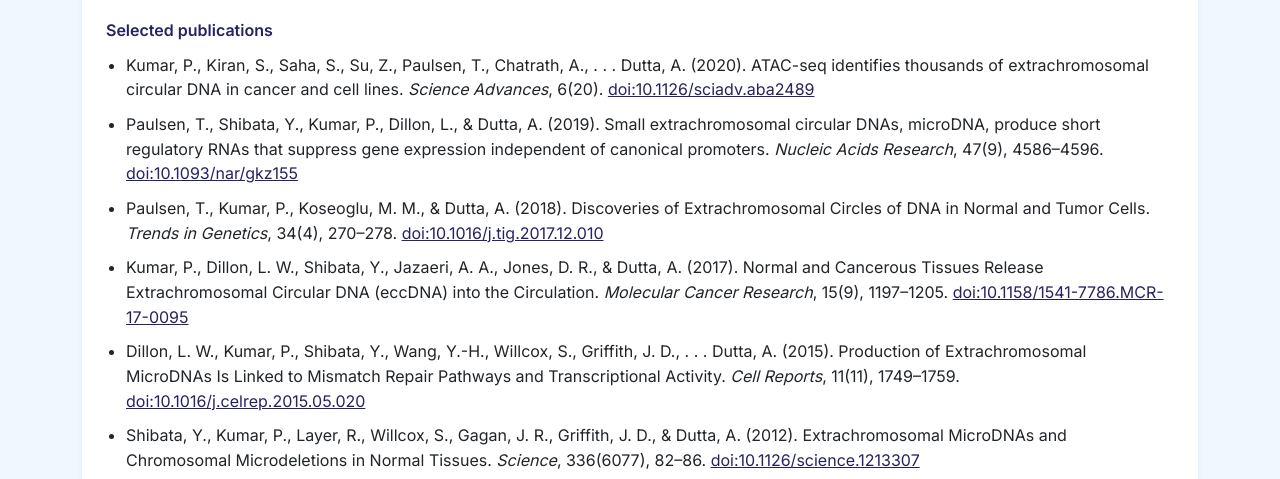
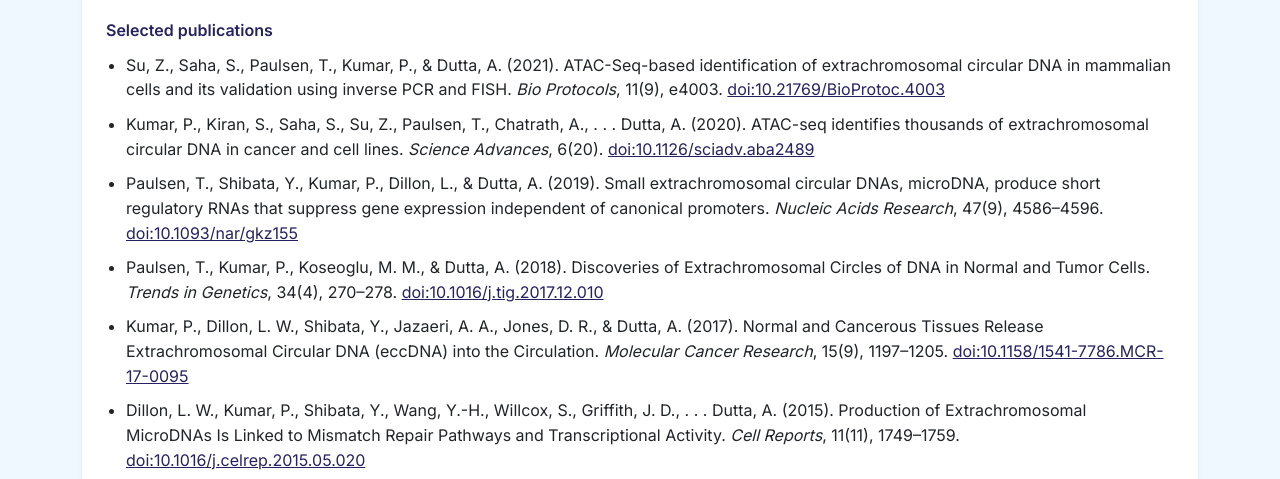
Before and after one commit to pankaj-kumar-lab/webpage, a plain HTML site: page research.html in a window 1280 px wide. Shown: the part 1667-2146 px from the top of the page. Drawn offline with nearby package versions, Linux system fonts and the light colour scheme.

Commit message:
Update research.html

```diff
--- a/research.html
+++ b/research.html
@@ -418,6 +418,7 @@ With over a decade of experience in circular DNA research, Dr. Kumar brings deep
 
             <h5 class="pub-heading">Selected publications</h5>
             <ul class="pub-list">
+              <li>Su, Z., Saha, S., Paulsen, T., Kumar, P., &amp; Dutta, A. (2021). ATAC-Seq-based identification of extrachromosomal circular DNA in mammalian cells and its validation using inverse PCR and FISH. <span class="journal">Bio Protocols</span>, 11(9), e4003. <a href="https://doi.org/10.21769/BioProtoc.4003" target="_blank" rel="noopener">doi:10.21769/BioProtoc.4003</a></li>
               <li>Kumar, P., Kiran, S., Saha, S., Su, Z., Paulsen, T., Chatrath, A., . . . Dutta, A. (2020). ATAC-seq identifies thousands of extrachromosomal circular DNA in cancer and cell lines. <span class="journal">Science Advances</span>, 6(20). <a href="https://doi.org/10.1126/sciadv.aba2489" target="_blank" rel="noopener">doi:10.1126/sciadv.aba2489</a></li>
               <li>Paulsen, T., Shibata, Y., Kumar, P., Dillon, L., &amp; Dutta, A. (2019). Small extrachromosomal circular DNAs, microDNA, produce short regulatory RNAs that suppress gene expression independent of canonical promoters. <span class="journal">Nucleic Acids Research</span>, 47(9), 4586–4596. <a href="https://doi.org/10.1093/nar/gkz155" target="_blank" rel="noopener">doi:10.1093/nar/gkz155</a></li>
               <li>Paulsen, T., Kumar, P., Koseoglu, M. M., &amp; Dutta, A. (2018). Discoveries of Extrachromosomal Circles of DNA in Normal and Tumor Cells. <span class="journal">Trends in Genetics</span>, 34(4), 270–278. <a href="https://doi.org/10.1016/j.tig.2017.12.010" target="_blank" rel="noopener">doi:10.1016/j.tig.2017.12.010</a></li>
```
